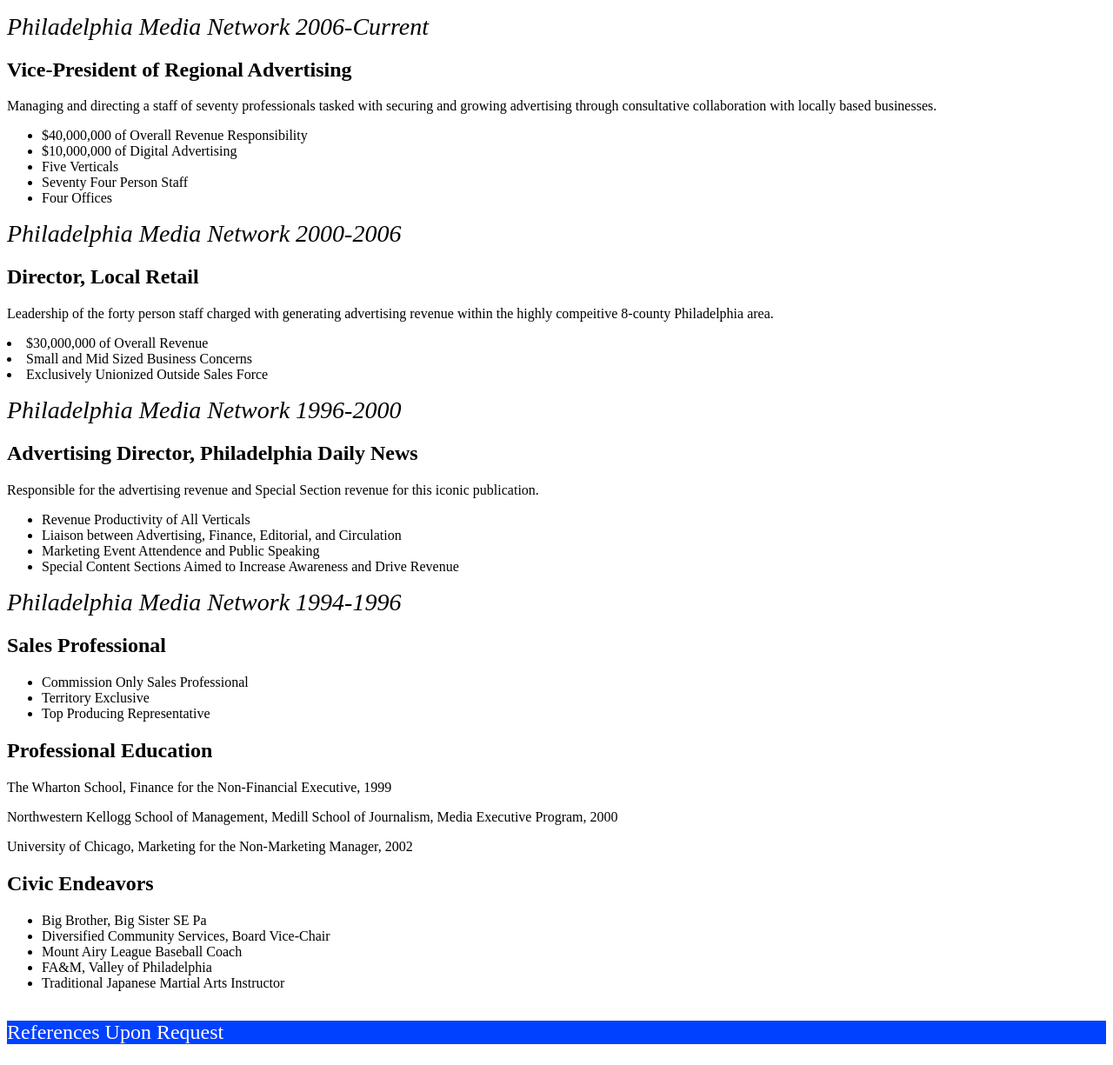
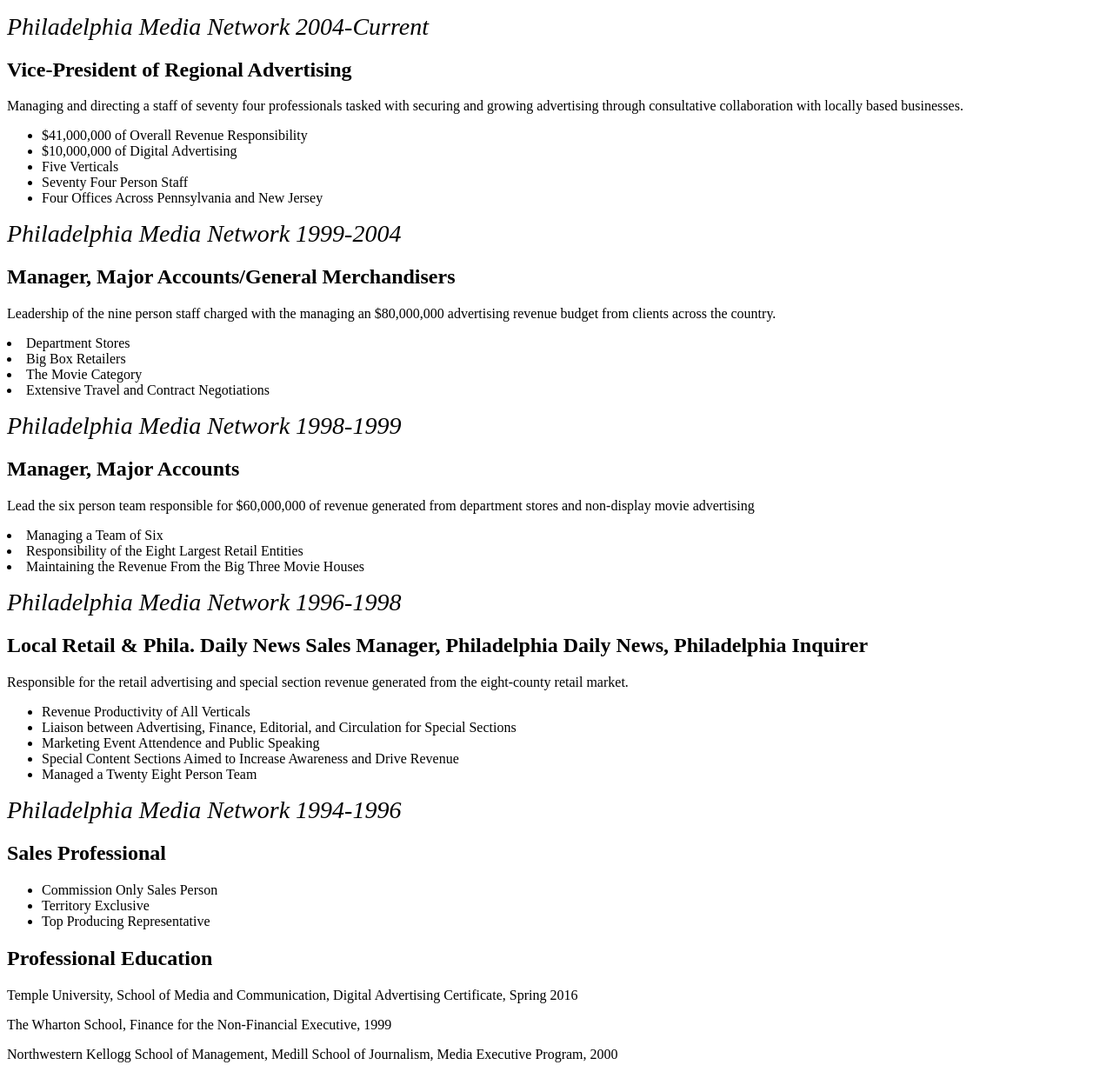
Before and after one commit to anthonycuffie/anthonycuffie.github.io, a plain HTML site: page resume/index.html in a window 1280 px wide. Shown: the part 210-1435 px from the top of the page at 87% size. Drawn offline with Linux system fonts and the light colour scheme.

Commit message:
Updated Resume Index.html

```diff
--- a/resume/index.html
+++ b/resume/index.html
@@ -1,7 +1,7 @@
-
-<!-- saved from url=(0132)file:///C:/Users/cuffiea/AppData/Local/Microsoft/Windows/Temporary%20Internet%20Files/Content.Outlook/TDHYVI4O/TempleCv%20index.html -->
-<html><head><meta http-equiv="Content-Type" content="text/html; charset=windows-1252">
+<html>
+<head>
 	<title>Anthony F. Cuffie</title>
+</head>
 <style type="text/css">
 
 @media only screen and (max-width: 5000px){
@@ -45,10 +45,9 @@
 		background-color: #0041FF;
 		color: white;
 	}
-</style></head>
+</style>
 
-
-<body><h1 class="me-class">
+<h1 class="me-class">
 	Anthony F. Cuffie
 </h1>
 
@@ -56,7 +55,7 @@
 <address>509 E Allens Lane, Philadelphia, Pa</address>
 
 <h4><a href="mailto:anthonycuffie@yahoo.com">anthonycuffie@yahoo.com</a></h4>
-<h4><a href="file:///C:/Users/cuffiea/AppData/Local/Microsoft/Windows/Temporary%20Internet%20Files/Content.Outlook/TDHYVI4O/linked%20in%20profile">http://www.linkedin.com/in/anthonycuffie</a></h4>
+<h4><a href="linked in profile">http://www.linkedin.com/in/anthonycuffie</a></h4>
 
 <div class="description-class">
 	Seasoned Professional, Extensively Trained, Dynamic Sales Leader, Project Manager, Results Driven
@@ -64,66 +63,79 @@
 
 <br>
 <div class="current-class">
-	Philadelphia Media Network 				2006-Current
+	Philadelphia Media Network 				2004-Current
 </div>
 
 	<h2>Vice-President of Regional Advertising</h2>
-	<p>Managing and directing a staff of seventy professionals tasked with securing and growing advertising through consultative collaboration with locally based businesses.</p>
+	<p>Managing and directing a staff of seventy four professionals tasked with securing and growing advertising through consultative collaboration with locally based businesses.</p>
 	<ul>
-		<li>$40,000,000 of Overall Revenue Responsibility</li>
+		<li>$41,000,000 of Overall Revenue Responsibility</li>
 		<li>$10,000,000 of Digital Advertising</li>
 		<li>Five Verticals</li>
 		<li>Seventy Four Person Staff</li>
-		<li>Four Offices</li>
+		<li>Four Offices Across Pennsylvania and New Jersey</li>
 	</ul>
 <p></p>
 <div class="current-class">
-	Philadelphia Media Network 				2000-2006
+	Philadelphia Media Network 				1999-2004
 </div>
 
-	<h2>Director, Local Retail</h2>
-	<p>Leadership of the forty person staff charged with generating advertising revenue within the highly compeitive 8-county Philadelphia area.</p>
-	<li>$30,000,000 of Overall Revenue</li>
-	<li>Small and Mid Sized Business Concerns</li>
-	<li>Exclusively Unionized Outside Sales Force</li>
+	<h2>Manager, Major Accounts/General Merchandisers</h2>
+	<p>Leadership of the nine person staff charged with the managing an $80,000,000 advertising revenue budget from clients across the country.</p>
+	<li>Department Stores</li>
+	<li>Big Box Retailers</li>
+	<li>The Movie Category</li>
+	<li>Extensive Travel and Contract Negotiations</li>
+		<p></p>
+<div class="current-class">
+	Philadelphia Media Network              1998-1999
+</div>
+	<h2>Manager, Major Accounts</h2>
+	<p>Lead the six person team responsible for $60,000,000 of revenue generated from department stores and non-display movie advertising</p>
+	<li>Managing a Team of Six</li>
+	<li>Responsibility of the Eight Largest Retail Entities</li>
+	<li>Maintaining the Revenue From the Big Three Movie Houses</li>
 	<p></p>
 <div class="current-class">
-	Philadelphia Media Network 				1996-2000
+	Philadelphia Media Network 				1996-1998
 </div>
 
-	<h2>Advertising Director, Philadelphia Daily News</h2>
-	<p>Responsible for the advertising revenue and Special Section revenue for this iconic publication.</p>
+	<h2>Local Retail & Phila. Daily News Sales Manager,
+	 Philadelphia Daily News, Philadelphia Inquirer</h2>
+	<p>Responsible for the retail advertising and special section revenue generated from the eight-county retail market.</p>
 	<ul>
 		<li>Revenue Productivity of All Verticals</li>
-		<li>Liaison between Advertising, Finance, Editorial, and Circulation</li>
+		<li>Liaison between Advertising, Finance, Editorial, and Circulation for Special Sections</li>
 		<li>Marketing Event Attendence and Public Speaking</li>
 		<li>Special Content Sections Aimed to Increase Awareness and Drive Revenue</li>
+		<li>Managed a Twenty Eight Person Team</li>
 	</ul>
 
-	<div class="current-class">Philadelphia Media Network 1994-1996</div>
+	<div class=current-class>Philadelphia Media Network 1994-1996</div>
 	<h2>Sales Professional</h2>
 	<ul>
-		<li>Commission Only Sales Professional</li>
+		<li>Commission Only Sales Person</li>
 		<li>Territory Exclusive</li>
 		<li>Top Producing Representative</li>
 	</ul>
 
 	<h2>Professional Education</h2>
+	<p>Temple University, School of Media and Communication, Digital Advertising Certificate, Spring 2016</p>
 	<p>The Wharton School, Finance for the Non-Financial Executive, 1999</p>
 	<p>Northwestern Kellogg School of Management, Medill School of Journalism, Media Executive Program, 2000</p>
 	<p>University of Chicago, Marketing for the Non-Marketing Manager, 2002</p>
 
-	<h2>Civic Endeavors</h2>
+	<h2>Current and Former Civic Endeavors</h2>
 	<ul>
 		<li>Big Brother, Big Sister SE Pa</li>
-		<li>Diversified Community Services, Board Vice-Chair</li>
+		<li>Diversified Community Services, Former Board Vice-Chair</li>
 		<li>Mount Airy League Baseball Coach</li>
-		<li>FA&amp;M, Valley of Philadelphia</li>
+		<li>FA&M, Valley of Philadelphia</li>
 		<li>Traditional Japanese Martial Arts Instructor</li>
 	</ul>
 <br>
 <div class="footer-class">
-	References Upon Request
+	Anthony F. Cuffie 509 E. Allens Lane, Philadelphia, PA anthonycuffie@yahoo.com
 </div>
 
-</body></html>
+</html>
```
